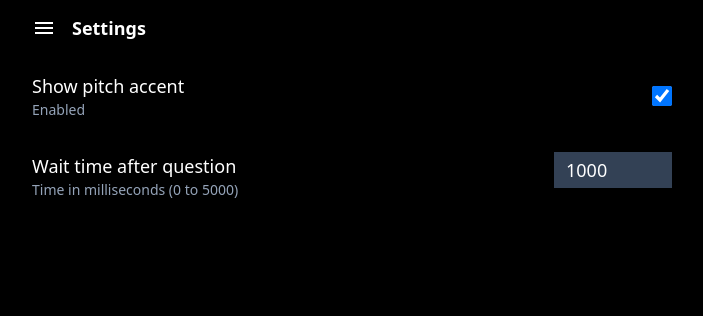
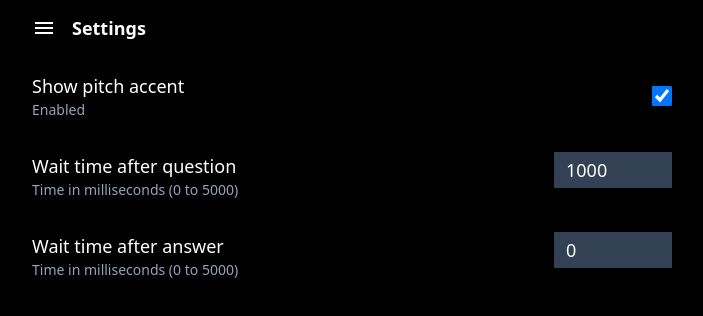
Before and after one commit to bryanjenningz/jlpt-audio-srs, a Next.js app: page /settings in a window 1280 px wide. Shown: the top 316 px of the page, without its empty margins (288-991 px from the left). Built offline with nearby package versions, Linux system fonts and the light colour scheme.

Commit message:
Add wait time after answer to settings

```diff
--- a/src/pages/learn/[level].tsx
+++ b/src/pages/learn/[level].tsx
@@ -29,6 +29,8 @@ export default function Learn() {
     .filter(Boolean);
   const waitTimeAfterQuestion =
     useStore(useSettingsStore, (x) => x.waitTimeAfterQuestion) ?? 1000;
+  const waitTimeAfterAnswer =
+    useStore(useSettingsStore, (x) => x.waitTimeAfterAnswer) ?? 0;
 
   const [isSideMenuOpen, setIsSideMenuOpen] = useState(false);
 
@@ -40,11 +42,18 @@ export default function Learn() {
       setJapaneseShown(true);
       addToWordHistory(level, word);
       await playJapanese(word.kanji, speechSynthesis);
+      await wait(waitTimeAfterAnswer);
       setJapaneseShown(false);
       setWordPlaying(undefined);
       setWords(level, (words) => updateNextWord(words, now));
     },
-    [setWords, addToWordHistory, level, waitTimeAfterQuestion],
+    [
+      setWords,
+      addToWordHistory,
+      level,
+      waitTimeAfterQuestion,
+      waitTimeAfterAnswer,
+    ],
   );
 
   useEffect(() => {
--- a/src/pages/settings.tsx
+++ b/src/pages/settings.tsx
@@ -16,6 +16,11 @@ export default function Settings() {
   const setWaitTimeAfterQuestion = useSettingsStore(
     (x) => x.setWaitTimeAfterQuestion,
   );
+  const waitTimeAfterAnswer =
+    useStore(useSettingsStore, (x) => x.waitTimeAfterAnswer) ?? 0;
+  const setWaitTimeAfterAnswer = useSettingsStore(
+    (x) => x.setWaitTimeAfterAnswer,
+  );
 
   const settings = [
     {
@@ -30,6 +35,15 @@ export default function Settings() {
       description: "Time in milliseconds (0 to 5000)",
       value: waitTimeAfterQuestion,
       setValue: setWaitTimeAfterQuestion,
+      min: 0,
+      max: 5000,
+    },
+    {
+      type: "number",
+      name: "Wait time after answer",
+      description: "Time in milliseconds (0 to 5000)",
+      value: waitTimeAfterAnswer,
+      setValue: setWaitTimeAfterAnswer,
       min: 0,
       max: 5000,
     },
--- a/src/stores/settings-store.ts
+++ b/src/stores/settings-store.ts
@@ -6,6 +6,8 @@ type SettingsStore = {
   togglePitchAccentShown: () => void;
   waitTimeAfterQuestion: number;
   setWaitTimeAfterQuestion: (waitTimeAfterQuestion: number) => void;
+  waitTimeAfterAnswer: number;
+  setWaitTimeAfterAnswer: (waitTimeAfterAnswer: number) => void;
 };
 
 export const useSettingsStore = create<SettingsStore>()(
@@ -26,7 +28,16 @@ export const useSettingsStore = create<SettingsStore>()(
           ),
         });
       },
+      waitTimeAfterAnswer: 0,
+      setWaitTimeAfterAnswer: (waitTimeAfterAnswer: number) => {
+        set({
+          waitTimeAfterAnswer: Math.min(
+            5_000,
+            Math.max(0, waitTimeAfterAnswer),
+          ),
+        });
+      },
     }),
-    { name: "pitch-accent-settings" },
+    { name: "settings" },
   ),
 );
```
